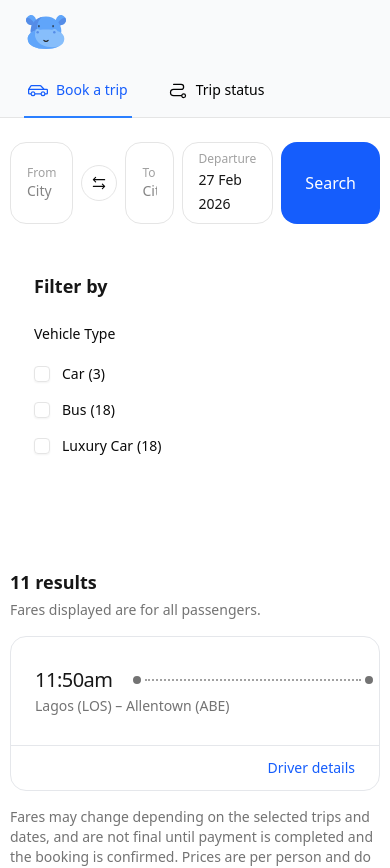
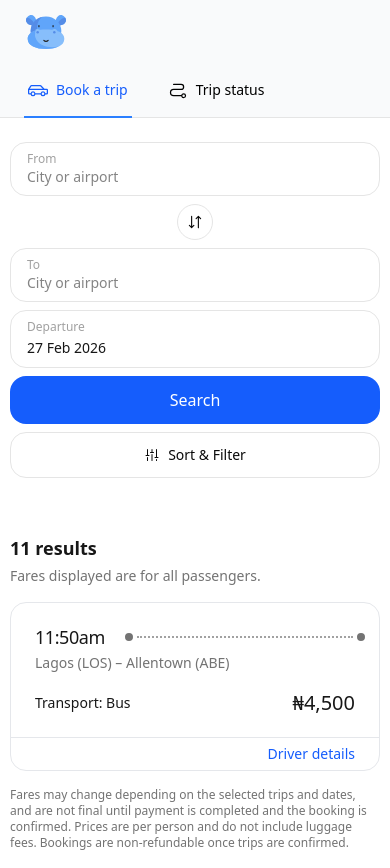
Before and after one commit to Raiza-Hub/daily-express, a Next.js app in the folder apps/web/: page / in a window 390 px wide. Shown: the top 868 px of the page. Built offline with nearby package versions, Linux system fonts and the light colour scheme.

Commit message:
feat: implement responsive layouts and mobile-first design for trip filters, cards, and details sheets

```diff
--- a/apps/web/app/components/TripCard.tsx
+++ b/apps/web/app/components/TripCard.tsx
@@ -110,14 +110,14 @@ export default function TripCard() {
                 onClick={() => setSheetOpen(true)}
             >
                 {/* Main Card Row */}
-                <div className="flex items-center px-6 py-5 gap-5">
+                <div className="flex flex-col md:flex-row md:items-center px-6 py-5 gap-4 md:gap-5">
 
                     {/* Flight Times & Route */}
                     <div className="flex flex-col gap-0.5">
                         <div className="flex items-center gap-2">
-                            <span className="text-xl font-medium text-neutral-900 tracking-tight">11:50am</span>
+                            <span className="text-lg lg:text-xl font-medium text-neutral-900 tracking-tight">11:50am</span>
                             <PlaneDots />
-                            <span className="text-xl font-medium text-neutral-900 tracking-tight relative">
+                            <span className="text-lg lg:text-xl font-medium text-neutral-900 tracking-tight relative">
                                 4:51pm
                                 {/* <sup className="text-xs text-rose-500 font-semibold ml-0.5">+1</sup> */}
                             </span>
@@ -125,26 +125,36 @@ export default function TripCard() {
                         <p className="text-sm text-muted-foreground">{mockTrip.departureCity.title} ({mockTrip.departureCity.locality}) – {mockTrip.arrivalCity.title} ({mockTrip.arrivalCity.locality})</p>
                     </div>
 
-                    {/* Spacer */}
-                    <div className="flex-1" />
+                    {/* Spacer (md+) */}
+                    <div className="hidden md:flex flex-1" />
 
-                    {/* Duration & Stops */}
-                    <div className="flex flex-col items-center gap-1">
-                        <CarProfileIcon
-                            weight="duotone"
-                            className=""
-                            size={24}
-                        />
-                        <p className="text-sm text-muted-foreground">Transport mode</p>
-                    </div>
+                    {/* Transport mode & Price row (sm: below route, md+: inline) */}
+                    <div className="flex items-center md:contents gap-5">
 
-                    {/* Spacer */}
-                    <div className="flex-1" />
+                        {/* Transport mode — sm only: text only */}
+                        <div className="flex md:hidden flex-col items-center gap-1">
+                            <p className="text-sm font-medium text-neutral-900">Transport:{" "}<span className="capitalize">{mockTrip.vehicleType}</span></p>
+                        </div>
 
-                    {/* Price */}
-                    <div className="flex flex-col  items-end">
-                        <p className="text-2xl font-medium text-neutral-900">₦4,500</p>
-                        <p className="text-sm text-muted-foreground">Price</p>
+                        {/* Transport mode — md+ only: icon + label */}
+                        <div className="hidden md:flex flex-col items-center gap-1">
+                            <CarProfileIcon weight="duotone" size={24} />
+                            <p className="text-sm text-muted-foreground">Transport</p>
+                        </div>
+
+                        {/* Spacer (md+) */}
+                        <div className="hidden md:flex flex-1" />
+
+                        {/* Price — sm only: no label, smaller */}
+                        <div className="flex md:hidden flex-col items-end ml-auto">
+                            <p className="text-xl font-medium text-neutral-900">₦4,500</p>
+                        </div>
+
+                        {/* Price — md+ only: with label */}
+                        <div className="hidden md:flex flex-col items-end">
+                            <p className="text-2xl font-medium text-neutral-900">₦4,500</p>
+                            <p className="text-sm text-muted-foreground">Price</p>
+                        </div>
                     </div>
                 </div>
 
@@ -152,10 +162,10 @@ export default function TripCard() {
                 <div className="border-t border-gray-200" />
 
                 {/* Footer */}
-                <div className="flex justify-end px-6 py-3">
+                <div className="flex justify-end px-6 py-1.5">
                     <button
                         onClick={(e) => { e.stopPropagation(); setExpanded(!expanded); }}
-                        className="text-sm text-blue-600 hover:text-blue-800 transition-colors"
+                        className="text-sm text-blue-600 hover:text-blue-800 transition-colors cursor-pointer"
                     >
                         {expanded ? "Hide details" : "Driver details"}
                     </button>
@@ -165,7 +175,7 @@ export default function TripCard() {
                 {expanded && <DriverInfo driver={mockDriver} />}
             </div>
 
-            <p className="text-sm text-muted-foreground">
+            <p className="text-xs md:text-sm text-muted-foreground">
                 Fares may change depending on the selected trips and dates, and are not final until payment is completed and the booking is confirmed. Prices are per person and do not include luggage fees. Bookings are non-refundable once trips are confirmed.
             </p>
 
--- a/apps/web/app/components/TripDetailsSheet.tsx
+++ b/apps/web/app/components/TripDetailsSheet.tsx
@@ -14,7 +14,7 @@ import { CarProfileIcon, InfoIcon, MapPinAreaIcon } from "@phosphor-icons/react"
 import { formatPrice } from "@repo/ui/lib/utils";
 import dayjs from "dayjs";
 
-const TRANSACTION_FEE_RATE = 0.10;
+const TRANSACTION_FEE_RATE = 0.05;
 
 interface TripDetailsSheetProps {
     trip: TRoute;
@@ -44,7 +44,7 @@ export default function TripDetailsSheet({
 
     return (
         <Sheet open={open} onOpenChange={onOpenChange}>
-            <SheetContent className="sm:max-w-[480px] p-0 flex flex-col overflow-hidden">
+            <SheetContent className="w-full md:max-w-[480px] p-0 flex flex-col overflow-hidden">
                 {/* Header */}
                 <SheetHeader className="px-6 pt-6 pb-5 border-b border-gray-100">
                     <SheetTitle className="text-center text-base font-normal tracking-wide text-neutral-800">
--- a/apps/web/app/components/TripFilter.tsx
+++ b/apps/web/app/components/TripFilter.tsx
@@ -1,15 +1,27 @@
 "use client"
-import { useState } from "react";
+import { useState, useEffect } from "react";
 
 const filterData = {
     vehicleType: [
-        { label: "Car", count: 3,  },
+        { label: "Car", count: 3, },
         { label: "Bus", count: 18, },
         { label: "Luxury Car", count: 18, },
     ],
 };
 
 import { Checkbox } from "@repo/ui/components/checkbox";
+import { Button } from "@repo/ui/components/button";
+import { Faders } from "@phosphor-icons/react";
+import {
+    Drawer,
+    DrawerClose,
+    DrawerContent,
+    DrawerDescription,
+    DrawerFooter,
+    DrawerHeader,
+    DrawerTitle,
+    DrawerTrigger,
+} from "@repo/ui/components/drawer";
 
 interface FilterItem {
     label: string;
@@ -61,28 +73,38 @@ function Section({ title, children }: { title: string; children: React.ReactNode
 
 export default function TripFilter() {
     const [checked, setChecked] = useState<Record<string, boolean>>({});
+    const [drawerOpen, setDrawerOpen] = useState(false);
+
+    useEffect(() => {
+        const mql = window.matchMedia("(min-width: 1024px)");
+        const handleMediaChange = (e: MediaQueryListEvent | MediaQueryList) => {
+            if (e.matches) {
+                setDrawerOpen(false);
+            }
+        };
+
+        // Run initially
+        handleMediaChange(mql);
+
+        mql.addEventListener("change", handleMediaChange);
+        return () => mql.removeEventListener("change", handleMediaChange);
+    }, []);
 
     const toggle = (key: string) =>
         setChecked((prev) => ({ ...prev, [key]: !prev[key] }));
 
     const activeCount = Object.values(checked).filter(Boolean).length;
 
-    return (
-        <>
-            <div className="w-80 bg-white p-6">
-                {/* Header */}
-                <div className="flex items-center justify-between mb-6">
-                    <h2 className="text-lg text-neutral-900 font-semibold">Filter by</h2>
-                    {activeCount > 0 && (
+    const ActiveCountClear = () => activeCount > 0 && (
         <button
             onClick={() => setChecked({})}
             className="text-xs text-blue-600 font-semibold hover:text-blue-800 transition-colors px-2 py-1 rounded-lg hover:bg-blue-50 cursor-pointer"
         >
             Clear all filters ({activeCount})
         </button>
-                    )}
-                </div>
+    );
 
+    const FilterOptions = () => (
         <div className="divide-y divide-slate-100">
             {/* Stops */}
             <Section title="Vehicle Type">
@@ -95,8 +117,59 @@ export default function TripFilter() {
                     />
                 ))}
             </Section>
+        </div>
+    );
 
+    return (
+        <>
+            {/* Desktop View */}
+            <div className="hidden lg:block w-80 bg-white p-6">
+                {/* Header */}
+                <div className="flex items-center justify-between mb-6">
+                    <h2 className="text-lg text-neutral-900 font-semibold">Filter by</h2>
+                    <ActiveCountClear />
                 </div>
+
+                <FilterOptions />
+            </div>
+
+            {/* Mobile View */}
+            <div className="block lg:hidden w-full">
+                <Drawer open={drawerOpen} onOpenChange={setDrawerOpen}>
+                    <DrawerTrigger asChild>
+                        <Button variant="outline" className="w-full flex items-center justify-center gap-2 rounded-2xl py-3 h-auto -mt-4 cursor-pointer shadow-none">
+                            <Faders size={18} />
+                            Sort & Filter {activeCount > 0 && `(${activeCount})`}
+                        </Button>
+                    </DrawerTrigger>
+                    <DrawerContent>
+                        <DrawerHeader className="text-left">
+                            <DrawerTitle>Filter by</DrawerTitle>
+                            <DrawerDescription>
+                                Refine your trip results.
+                            </DrawerDescription>
+                        </DrawerHeader>
+
+                        <div className="px-4 py-2 overflow-y-auto max-h-[60vh]">
+                            <FilterOptions />
+                        </div>
+
+                        <DrawerFooter className="flex-row justify-between gap-4 pt-4">
+                            {activeCount > 0 ? (
+                                <Button variant="secondary" className="flex-1 cursor-pointer" onClick={() => setChecked({})}>
+                                    Clear all
+                                </Button>
+                            ) : (
+                                <Button variant="secondary" className="flex-1 opacity-50 cursor-not-allowed">
+                                    Clear all
+                                </Button>
+                            )}
+                            <DrawerClose asChild>
+                                <Button className="flex-1 bg-blue-600 hover:bg-blue-700 cursor-pointer">Show results</Button>
+                            </DrawerClose>
+                        </DrawerFooter>
+                    </DrawerContent>
+                </Drawer>
             </div>
         </>
     );
--- a/apps/web/app/components/TripSearchBar.tsx
+++ b/apps/web/app/components/TripSearchBar.tsx
@@ -38,7 +38,7 @@ export function TripSearchBar({ className }: { className?: string }) {
 
     return (
         <div className={cn("w-full", className)}>
-            <div className="flex items-stretch gap-2">
+            <div className="flex flex-col lg:flex-row items-stretch gap-2">
 
                 {/* FROM */}
                 <div
@@ -77,7 +77,7 @@ export function TripSearchBar({ className }: { className?: string }) {
                     }}
                     className="self-center p-2 rounded-full border border-neutral-200 hover:bg-neutral-50 cursor-pointer transition-transform duration-400"
                 >
-                    <ArrowsLeftRightIcon size={18} />
+                    <ArrowsLeftRightIcon size={18} className="rotate-90 lg:rotate-0" />
                 </button>
 
                 {/* TO */}
@@ -144,7 +144,7 @@ export function TripSearchBar({ className }: { className?: string }) {
                 {/* SEARCH BUTTON */}
                 <button
                     type="button"
-                    className="bg-blue-600 hover:bg-blue-700 text-white px-6 rounded-2xl gap-2 font-medium cursor-pointer"
+                    className="bg-blue-600 hover:bg-blue-700 text-white px-6 py-3 lg:py-0 rounded-2xl gap-2 font-medium cursor-pointer"
                 >
                     Search
                 </button>
--- a/apps/web/app/components/TripStatusCard.tsx
+++ b/apps/web/app/components/TripStatusCard.tsx
@@ -106,15 +106,14 @@ function TripStatusCardItem({ item }: { item: TripStatusItem }) {
                 onClick={() => setSheetOpen(true)}
             >
                 {/* Main Card Row */}
-                <div className="flex items-center px-6 py-5 gap-5">
-                    {/* Logo */}
+                <div className="flex flex-col md:flex-row md:items-center px-6 py-5 gap-4 md:gap-5">
 
                     {/* Flight Times & Route */}
                     <div className="flex flex-col gap-0.5">
                         <div className="flex items-center gap-2">
-                            <span className="text-xl font-medium text-neutral-900 tracking-tight">{departureTime}</span>
+                            <span className="text-lg lg:text-xl font-medium text-neutral-900 tracking-tight">{departureTime}</span>
                             <PlaneDots />
-                            <span className="text-xl font-medium text-neutral-900 tracking-tight relative">
+                            <span className="text-lg lg:text-xl font-medium text-neutral-900 tracking-tight relative">
                                 {arrivalTime}
                                 {/* <sup className="text-xs text-rose-500 font-semibold ml-0.5">+1</sup> */}
                             </span>
@@ -123,26 +122,40 @@ function TripStatusCardItem({ item }: { item: TripStatusItem }) {
                         <p className="text-sm text-muted-foreground">United operated by United and Gojet Airlines DBA United Express</p>
                     </div>
 
-                    {/* Spacer */}
-                    <div className="flex-1" />
+                    {/* Spacer (md+) */}
+                    <div className="hidden md:flex flex-1" />
 
-                    {/* Duration & Stops */}
-                    <div className="flex flex-col items-center gap-1">
+                    {/* Transport mode & Price row (sm: below route, md+: inline) */}
+                    <div className="flex items-center md:contents gap-5">
+
+                        {/* Transport mode — sm only: text only */}
+                        <div className="flex md:hidden flex-col items-center gap-1">
+                            <p className="text-sm font-medium text-neutral-900">Transport:{" "}<span className="capitalize">{item.trip.vehicleType}</span></p>
+                        </div>
+
+                        {/* Transport mode — md+ only: icon + label */}
+                        <div className="hidden md:flex flex-col items-center gap-1">
                             {item.trip.vehicleType === "bus" ? (
                                 <VanIcon weight="duotone" size={24} />
                             ) : (
                                 <CarProfileIcon weight="duotone" size={24} />
                             )}
-                        <p className="text-sm text-muted-foreground capitalize">{item.trip.vehicleType}</p>
+                            <p className="text-sm text-muted-foreground">Transport</p>
                         </div>
 
-                    {/* Spacer */}
-                    <div className="flex-1" />
+                        {/* Spacer (md+) */}
+                        <div className="hidden md:flex flex-1" />
 
-                    {/* Price */}
-                    <div className="flex flex-col  items-end">
+                        {/* Price — sm only: no label, smaller */}
+                        <div className="flex md:hidden flex-col items-end ml-auto">
+                            <p className="text-xl font-medium text-neutral-900">₦{item.trip.price.toLocaleString()}</p>
+                        </div>
+
+                        {/* Price — md+ only: with label */}
+                        <div className="hidden md:flex flex-col items-end">
                             <p className="text-2xl font-medium text-neutral-900">₦{item.trip.price.toLocaleString()}</p>
                             <p className="text-sm text-muted-foreground">Price</p>
+                        </div>
                     </div>
                 </div>
 
@@ -150,7 +163,7 @@ function TripStatusCardItem({ item }: { item: TripStatusItem }) {
                 <div className="border-t border-gray-200" />
 
                 {/* Footer */}
-                <div className={`flex justify-end px-6 py-3 ${isPast ? "bg-red-700 text-white" : ""}`}>
+                <div className={`flex justify-end px-6 py-1.5 ${isPast ? "bg-red-700 text-white" : ""}`}>
                     {isPast ? (
                         <span className="text-sm font-medium text-white">Expired</span>
                     ) : (
--- a/apps/web/app/components/TripStatusFilter.tsx
+++ b/apps/web/app/components/TripStatusFilter.tsx
@@ -13,7 +13,7 @@ export default function TripStatusFilter() {
     return (
         <>
             <div className="">
-                <div className="flex items-stretch gap-2">
+                <div className="flex flex-col lg:flex-row items-stretch gap-2">
                     {/* Booking Reference */}
                     <div className="relative flex-auto bg-white border border-neutral-200 rounded-2xl px-4 py-2 flex flex-col justify-center focus-within:ring-2 focus-within:ring-blue-500 transition">
                         <label className="text-xs text-neutral-400">Booking reference</label>
@@ -40,7 +40,7 @@ export default function TripStatusFilter() {
                     <button
                         type="button"
                         onClick={handleRetrieve}
-                        className="bg-blue-600 hover:bg-blue-700 text-white px-6 rounded-2xl font-medium cursor-pointer whitespace-nowrap transition-colors"
+                        className="bg-blue-600 hover:bg-blue-700 text-white px-6 py-3 rounded-2xl font-medium cursor-pointer whitespace-nowrap transition-colors w-full lg:w-auto"
                     >
                         Retrieve booking
                     </button>
```
Lines whose indentation alone changed are shown as unchanged.
